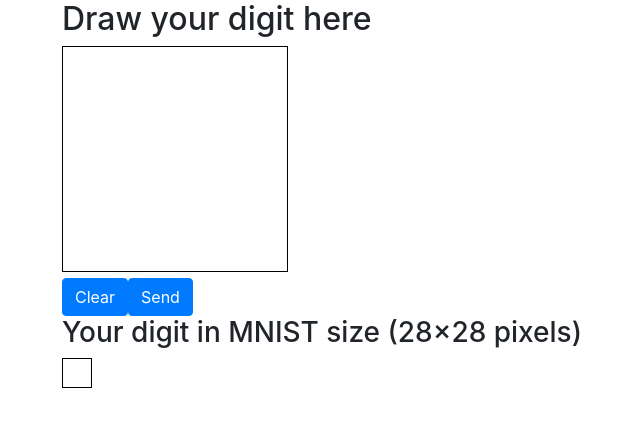
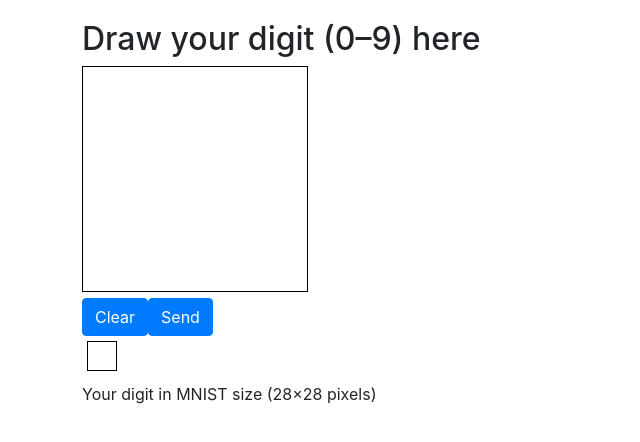
Before and after one commit to juhamyllari/digit-recognizer, a React (Create React App) app in the folder frontend/: page / in a window 1280 px wide. Shown: the top 442 px of the page, without its empty margins (23-663 px from the left). Built offline with nearby package versions, Linux system fonts and the light colour scheme.

Commit message:
column layout

```diff
--- a/frontend/public/index.html
+++ b/frontend/public/index.html
@@ -2,6 +2,7 @@
 <html lang="en">
   <head>
     <meta charset="utf-8" />
+    <meta name="viewport" content="width=device-width, initial-scale=1, shrink-to-fit=no">
     <link
       rel="stylesheet"
       href="https://maxcdn.bootstrapcdn.com/bootstrap/4.3.1/css/bootstrap.min.css"
--- a/frontend/src/App.js
+++ b/frontend/src/App.js
@@ -6,8 +6,10 @@ const App = () => {
   const [probabilities, setProbabilities] = useState(null)
   return (
     <div className="container">
-      <DrawingCanvas setProbabilities={setProbabilities} />
-      { probabilities && <Results probabilities={probabilities} /> }
+      <div className="row">
+        <DrawingCanvas setProbabilities={setProbabilities} />
+        { probabilities && <Results probabilities={probabilities} /> }
+      </div>
     </div>
   )
 }
--- a/frontend/src/components/DrawingCanvas.js
+++ b/frontend/src/components/DrawingCanvas.js
@@ -15,7 +15,8 @@ const DrawingCanvas = ({ setProbabilities }) => {
     cursor: 'crosshair'
   }
   const smallCanvasStyle = {
-    border: '1px solid black'
+    border: '1px solid black',
+    margin: '5px'
   }
   const handleMouseDown = () => {
     setDrawing(true)
@@ -31,11 +32,15 @@ const DrawingCanvas = ({ setProbabilities }) => {
   }
   const handleMouseMove = (event) => {
     if (drawing) {
-      const xOffset = refLarge.current.offsetLeft
-      const yOffset = refLarge.current.offsetTop
+      const rect = refLarge.current.getBoundingClientRect();
+      const xOffset = rect.left
+      const yOffset = rect.top
+      // const x = event.clientX
+      // const y = event.clientY
       const x = event.clientX - xOffset
       const y = event.clientY - yOffset
       const ctx = refLarge.current.getContext('2d')
+      // console.log(`(${x}, ${y})`)
       draw(ctx, x, y)
     }
   }
@@ -63,8 +68,8 @@ const DrawingCanvas = ({ setProbabilities }) => {
       })
   }
   return(
-    <div>
-      <h2>Draw your digit here</h2>
+    <div className="col" style={{margin: "20px"}} >
+      <h2>Draw your digit (0–9) here</h2>
       <canvas
         style={largeCanvasStyle}
         ref={refLarge}
@@ -77,13 +82,13 @@ const DrawingCanvas = ({ setProbabilities }) => {
       <Button onClick={handleClear} >Clear</Button>
       <Button onClick={handleSend} >Send</Button>
       <br />
-      <h3>Your digit in MNIST size (28×28 pixels)</h3>
       <canvas
         style={smallCanvasStyle}
         ref={refSmall}
         width={28}
         height={28}
         />
+      <p>Your digit in MNIST size (28×28 pixels)</p>
   </div>
   )
 }
--- a/frontend/src/components/Results.js
+++ b/frontend/src/components/Results.js
@@ -8,10 +8,10 @@ const Result = ({ number, probability, predicted }) => {
     <>
       <svg width="200" height="30" y={y}>
         <g>
-          <rect width={100} height="20" style={{stroke: 'black', strokeWidth: '1px', fill: 'white'}} x="20" />
-          <rect width={percentage} height="20" style={{fill: 'purple'}} x="20" />
+          <rect width={100} height="20" style={{stroke: 'black', strokeWidth: '1px', fill: 'white'}} x="20" rx="3" ry="3"/>
+          <rect width={percentage} height="20" style={{fill: '#0033FF'}} x="20" rx="3" ry="3"/>
           <text fill="black" x="0" y="15">{number}</text>
-          <text fill="red" x="130" y="15">{percentageString}</text>
+          <text fill="black" x="130" y="15">{percentageString}</text>
         </g>
       </svg>
     </>
@@ -34,13 +34,13 @@ const Results = ({ probabilities }) => {
   const predicted = argmax(probabilities)
 
   return(
-    <>
-      <p>The number you drew is {predicted}.</p>
+    <div className="col" style={{margin: "20px"}}>
+      <h3>The digit you drew is {predicted}.</h3>
       <svg width="250" height="600" >
       {probabilities.map((p, ind) =>
         <Result key={ind} number={ind} probability={p} predicted={ind === predicted} />) }
       </svg>
-    </>
+    </div>
   )
 }
 
```
Also changed, not shown: 1 other file (tests, documents, lock files or other folders).
